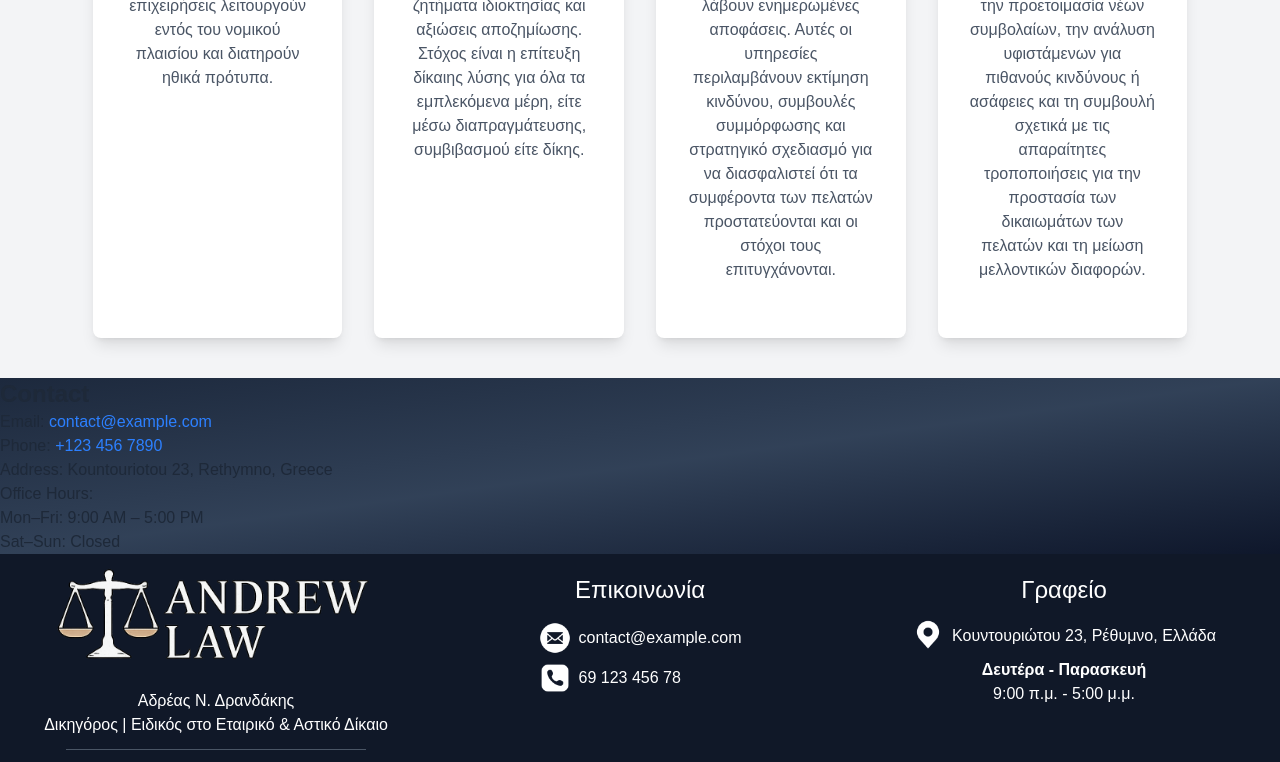
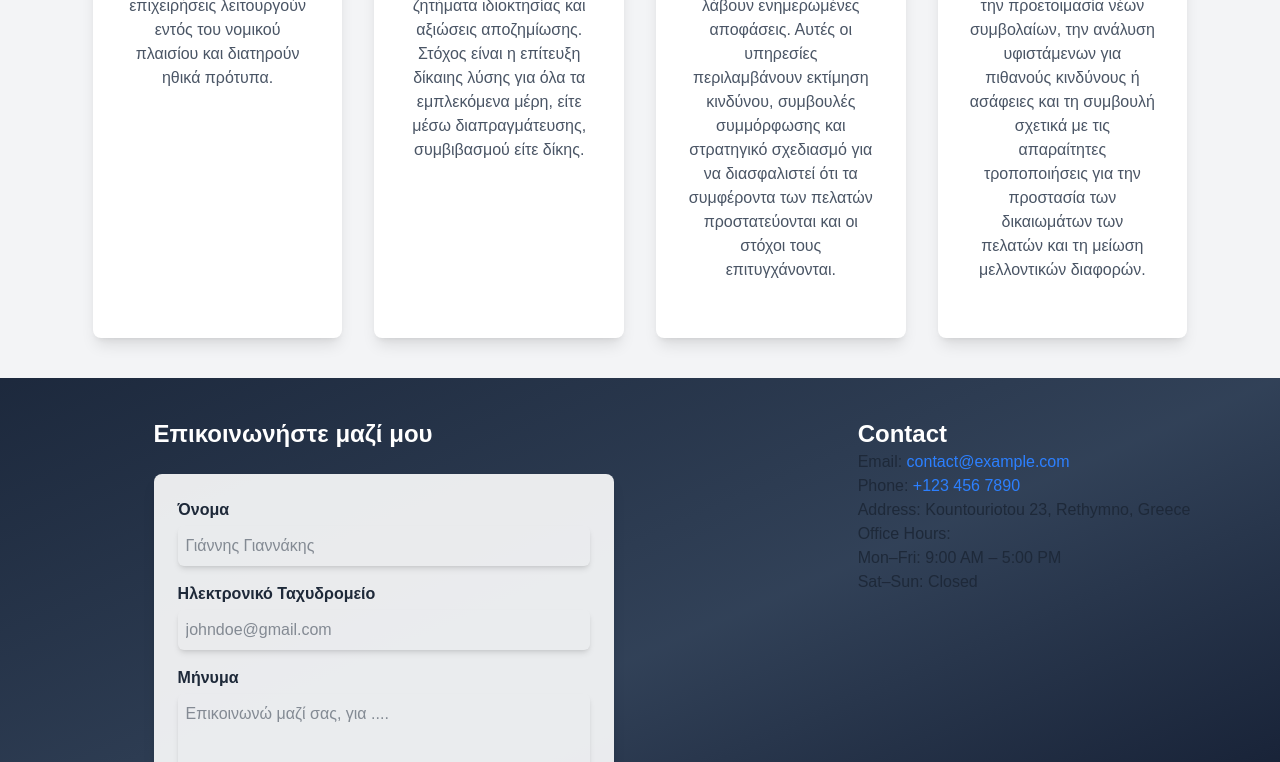
Before and after one commit to MichalisGiannoudis/ProjectDrew, a Next.js app: page / in a window 1280 px wide. Shown: the part 2000-2762 px from the top of the page. Built offline with nearby package versions, Linux system fonts and the light colour scheme.

Commit message:
added contact me form

```diff
--- a/src/components/header.component.tsx
+++ b/src/components/header.component.tsx
@@ -49,7 +49,7 @@ export default function Header() {
           </p>
         </div>
         <div className="cursor-pointer group">
-          <p className="text-white text-lg relative overflow-hidden">{contactOption}
+          <p onClick={() => scrollTo('contact-section')}className="text-white text-lg relative overflow-hidden">{contactOption}
             <span className="absolute left-0 bottom-0 h-0.5 bg-white w-0 group-hover:w-full transition-all duration-300"/>
           </p>
         </div>
--- a/src/components/mainBody.component.tsx
+++ b/src/components/mainBody.component.tsx
@@ -10,9 +10,11 @@ import { TimeLine } from "./timeline.component";
 export default function MainBody() {
 
   const languageState = useThemeStore(state => state.language);
-  const {  nameLabel, progessionLabel, bioHeaderLabel, bioBodyLabel
-          , servicesLabel, service1Label, service2Label, service3Label, service4Label,
-          service1Body, service2Body, service3Body, service4Body
+  const {  nameLabel, progessionLabel, bioHeaderLabel, bioBodyLabel, servicesLabel
+          , service1Label, service2Label, service3Label, service4Label, service1Body
+          , service2Body, service3Body, service4Body, contactMeLabel, contactNameLabel
+          , contactNamePlaceholder, contactEmailLabel, contactEmailPlaceholder
+          , contactMessageLabel, contactMessagePlaceholder
         } = useContent(languageState === Language.Greek ? 'mainPageGR' : 'mainPageEN') as MainPageContent;
 
   return (
@@ -92,8 +94,40 @@ export default function MainBody() {
       </div>
 
       {/* Contact Section */}
-      <div className="bg-gradient-to-br from-slate-800 via-slate-700 to-slate-900">
-        <h2 className="text-2xl font-semibold">Contact</h2>
+      <div id="contact-section" className="grid grid-cols-1 md:grid-cols-[60%_40%] justify-items-center bg-gradient-to-br from-slate-800 via-slate-700 to-slate-900">
+
+        <div className="pt-10 pb-10 w-[80%] md:w-[60%]">
+            <h2 className="text-2xl text-white font-semibold mb-6">{contactMeLabel}</h2>
+            <form className="flex flex-col gap-4 bg-white/90 bg-opacity-70 p-6 rounded-lg shadow-lg"
+              onSubmit={async (e) => {
+                e.preventDefault();
+                const form = e.target as HTMLFormElement;
+                const formData = new FormData(form);
+                const name = formData.get("name") as string;
+                const email = formData.get("email") as string;
+                const message = formData.get("message") as string;
+
+                // Replace with your email sending logic (API, service, etc.)
+                // For demonstration, just alert
+                alert(`Name: ${name}\nEmail: ${email}\nMessage: ${message}`);
+                form.reset();
+              }}
+              >
+              <label className="text-gray-800 font-semibold">{contactNameLabel}
+                <input type="text" name="name" required className="mt-1 font-medium block w-full rounded-md border-gray-300 shadow-md focus:border-blue-500 focus:ring-blue-500 p-2" placeholder={contactNamePlaceholder}/>
+              </label>
+              <label className="text-gray-800 font-semibold">{contactEmailLabel}
+                <input type="email" name="email" required className="mt-1 font-medium block w-full rounded-md border-gray-300 shadow-md focus:border-blue-500 focus:ring-blue-500 p-2" placeholder={contactEmailPlaceholder}/>
+              </label>
+              <label className="text-gray-800 font-semibold">{contactMessageLabel}
+                <textarea name="message" required rows={4} className="mt-1 font-medium block w-full rounded-md border-gray-300 shadow-md focus:border-blue-500 focus:ring-blue-500 p-2" placeholder={contactMessagePlaceholder}/>
+              </label>
+              <button type="submit" className="mt-2 bg-gray-800 hover:bg-white/90 hover:text-gray-800 text-white/90 font-semibold py-2 px-4 rounded transition">Send</button>
+            </form>
+        </div>
+
+        <div className="pt-10 pb-10">
+          <h2 className="text-2xl text-white font-semibold">Contact</h2>
           <p>Email: <a href="mailto:contact@example.com" className="text-blue-500 hover:underline">contact@example.com</a></p>
           <p>Phone: <a href="tel:+1234567890" className="text-blue-500 hover:underline">+123 456 7890</a></p>
           <p>Address: Kountouriotou 23, Rethymno, Greece</p>
@@ -103,6 +137,7 @@ export default function MainBody() {
             <li>Sat–Sun: Closed</li>
           </ul>
         </div>
+      </div>
 
     </div>
   );
--- a/src/content/mainPage.content.ts
+++ b/src/content/mainPage.content.ts
@@ -12,6 +12,13 @@ export const MainPageContentEN = {
     service2Body: 'Civil litigation involves resolving disputes between individuals or organizations through the court system. It encompasses a wide range of matters, including contract disputes, property issues, and claims for damages. The goal is to achieve a fair resolution for all parties involved, either through negotiation, settlement, or trial.',
     service3Body: 'Legal advisory services provide clients with expert guidance on a variety of legal matters, helping them navigate complex regulations and make informed decisions. These services include risk assessment, compliance advice, and strategic planning to ensure that clients’ interests are protected and their objectives are achieved.',
     service4Body: 'Contract drafting and review ensures that agreements are clear, enforceable, and aligned with clients’ interests. This service involves preparing new contracts, analyzing existing ones for potential risks or ambiguities, and advising on necessary revisions to protect clients’ rights and minimize future disputes.',
+    contactMeLabel: 'Contact Me',
+    contactNameLabel: 'Name',
+    contactNamePlaceholder: 'John Doe',
+    contactEmailLabel: 'Email',
+    contactEmailPlaceholder: 'johndoe@gmail.com',
+    contactMessageLabel: 'Message',
+    contactMessagePlaceholder: 'I contant you, for ....',
 }
 
 export const MainPageContentGR = {
@@ -28,4 +35,11 @@ export const MainPageContentGR = {
     service2Body: 'Η πολιτική δικαστική διαμάχη περιλαμβάνει την επίλυση διαφορών μεταξύ ατόμων ή οργανισμών μέσω του δικαστικού συστήματος. Περιλαμβάνει ένα ευρύ φάσμα θεμάτων, όπως διαφορές συμβολαίων, ζητήματα ιδιοκτησίας και αξιώσεις αποζημίωσης. Στόχος είναι η επίτευξη δίκαιης λύσης για όλα τα εμπλεκόμενα μέρη, είτε μέσω διαπραγμάτευσης, συμβιβασμού είτε δίκης.',
     service3Body: 'Νομικές συμβουλευτικές υπηρεσίες παρέχουν στους πελάτες ειδική καθοδήγηση σε διάφορα νομικά ζητήματα, βοηθώντας τους να πλοηγηθούν σε περίπλοκους κανονισμούς και να λάβουν ενημερωμένες αποφάσεις. Αυτές οι υπηρεσίες περιλαμβάνουν εκτίμηση κινδύνου, συμβουλές συμμόρφωσης και στρατηγικό σχεδιασμό για να διασφαλιστεί ότι τα συμφέροντα των πελατών προστατεύονται και οι στόχοι τους επιτυγχάνονται.',
     service4Body: 'Η σύνταξη και ανασκόπηση συμβάσεων διασφαλίζει ότι οι συμφωνίες είναι σαφείς, εκτελεστές και ευθυγραμμισμένες με τα συμφέροντα των πελατών. Αυτή η υπηρεσία περιλαμβάνει την προετοιμασία νέων συμβολαίων, την ανάλυση υφιστάμενων για πιθανούς κινδύνους ή ασάφειες και τη συμβουλή σχετικά με τις απαραίτητες τροποποιήσεις για την προστασία των δικαιωμάτων των πελατών και τη μείωση μελλοντικών διαφορών.',
+    contactMeLabel: 'Επικοινωνήστε μαζί μου',
+    contactNameLabel: 'Όνομα',
+    contactNamePlaceholder: 'Γιάννης Γιαννάκης',
+    contactEmailLabel: 'Ηλεκτρονικό Ταχυδρομείο',
+    contactEmailPlaceholder: 'johndoe@gmail.com',
+    contactMessageLabel: 'Μήνυμα',
+    contactMessagePlaceholder: 'Επικοινωνώ μαζί σας, για ....',
 }
```
Also changed, not shown: src/types/content.interface.ts (+7 -0 lines). Lines whose indentation alone changed are shown as unchanged.
